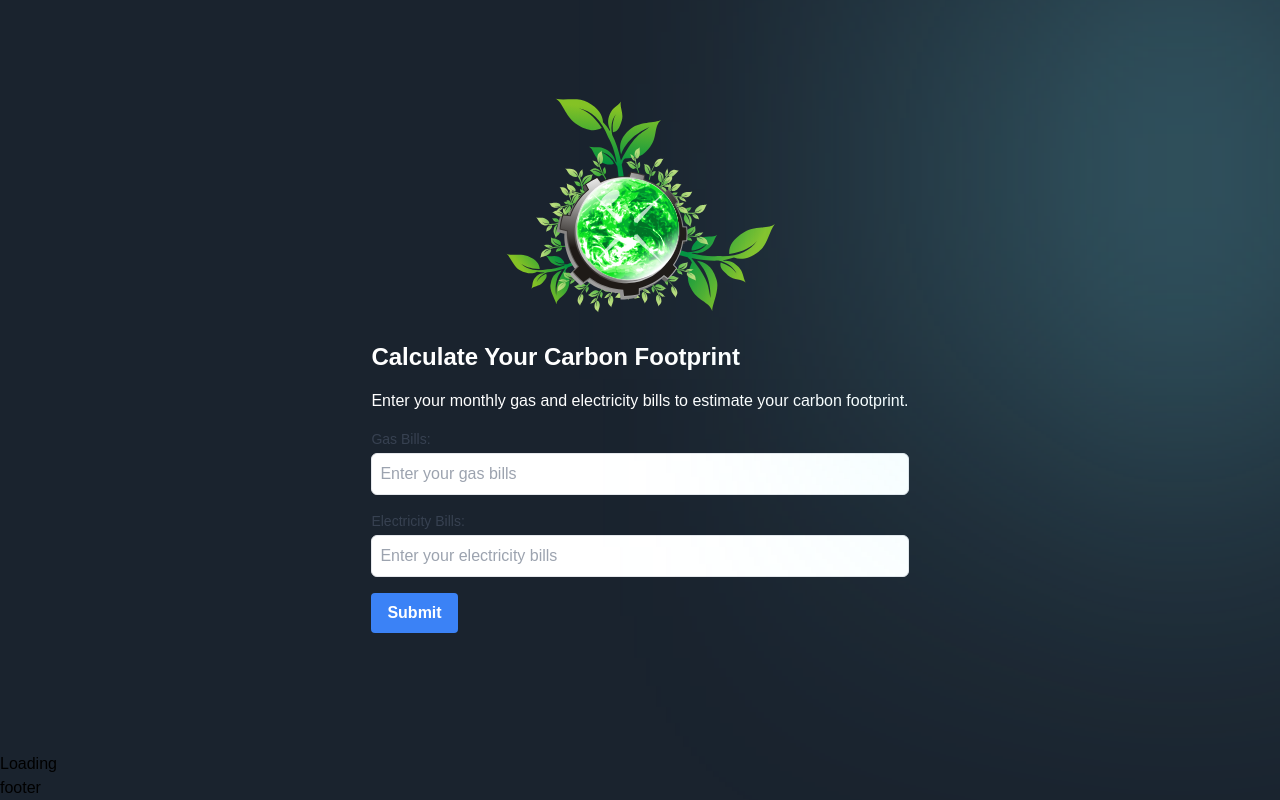
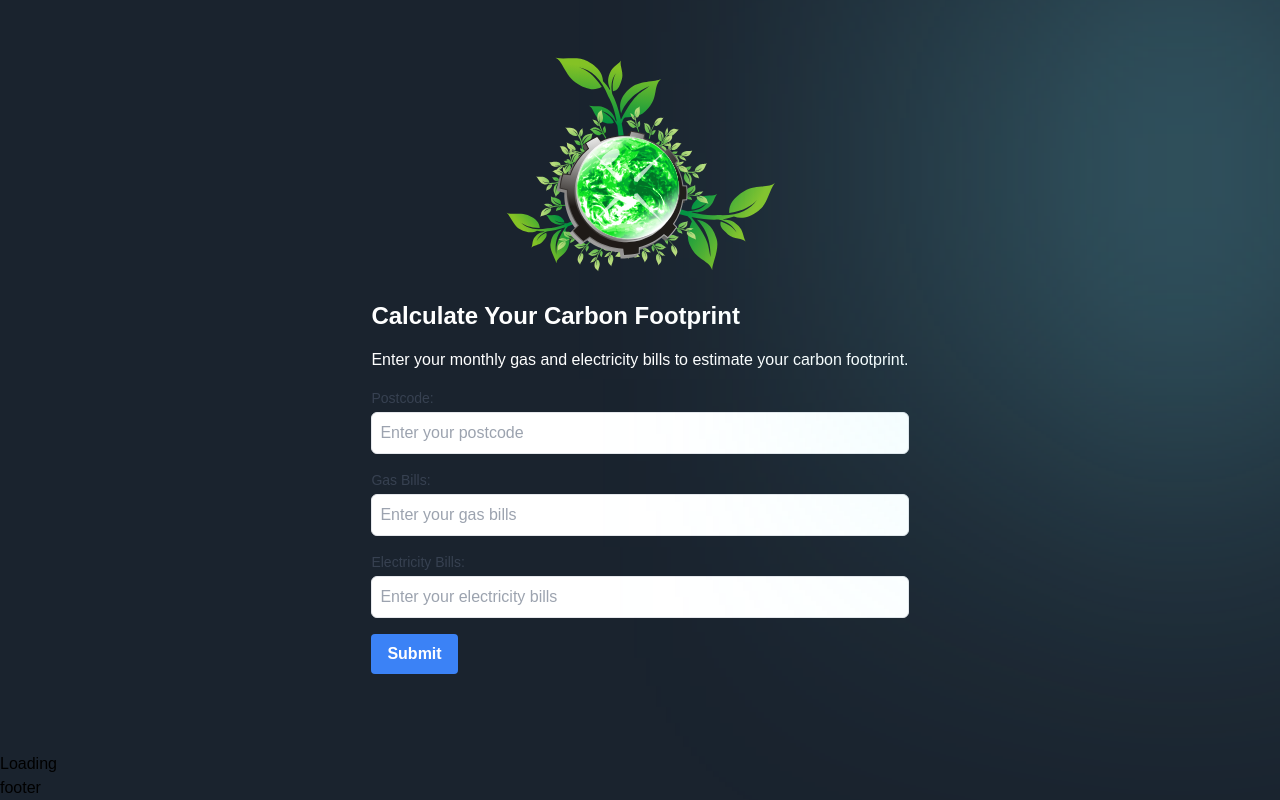
Before and after one commit to SOHAN-JAGADEESH/Trace-my-carbon, a Next.js app in the folder starter_repo/Client/: page / in a window 1280 px wide. Shown: the part 951-1751 px from the top of the page. Built offline with nearby package versions, Linux system fonts and the light colour scheme; no server answers; a web font is replaced by a local one.

Commit message:
about section changes to add postcode

```diff
--- a/starter_repo/Client/sections/About.jsx
+++ b/starter_repo/Client/sections/About.jsx
@@ -9,6 +9,7 @@ const About = () => {
   const [bills, setBills] = useState({
     gas: '',
     electricity: '',
+    postcode: '',
   });
 
   const [carbonFootprint, setCarbonFootprint] = useState(null);
@@ -45,6 +46,7 @@ const About = () => {
 
     const gasFootprint = bills.gas * gasEmissionsFactor;
     const electricityFootprint = bills.electricity * electricityEmissionsFactor;
+    const { gas, electricity, postcode } = bills;
 
     const totalFootprint = gasFootprint + electricityFootprint;
     setCarbonFootprint(totalFootprint);
@@ -61,6 +63,29 @@ const About = () => {
         },
       ],
     });
+
+    fetch('http://localhost:8080/api/compareFootprint', {
+    method: 'POST',
+    headers: {
+      'Content-Type': 'application/json',
+    },
+    body: JSON.stringify({
+      gasBill: bills.gas,
+      electricityBill: bills.electricity,
+      postcode: bills.postcode,
+    }),
+  })
+  .then(response => response.json())
+  .then(data => {
+    console.log(data);
+    // Handle the data returned from the backend here
+    // For example, you can update the state with the data to render the bar chart in the Explore section
+  })
+  .catch(error => {
+    console.error('There was an error sending the data to the backend:', error);
+  });
+
+
 
     // Reset the form if needed.
     setBills({ gas: '', electricity: '' });
@@ -85,6 +110,18 @@ const About = () => {
         <form onSubmit={handleSubmit}>
         <h2 className="text-2xl font-semibold mb-4 text-white" >Calculate Your Carbon Footprint</h2>
         <p className='text-white'>Enter your monthly gas and electricity bills to estimate your carbon footprint.</p>
+        <div className="mt-4">
+          <label htmlFor="postcode" className="block text-sm font-medium text-gray-700">Postcode:</label>
+          <input
+            type="text"
+            name="postcode"
+            id="postcode"
+            value={bills.postcode}
+            onChange={handleChange}
+            className="mt-1 p-2 w-full border rounded-md"
+            placeholder="Enter your postcode"
+          />
+        </div>
         <div className="mt-4">
           <label htmlFor="gas" className="block text-sm font-medium text-gray-700">Gas Bills:</label>
           <input
```
